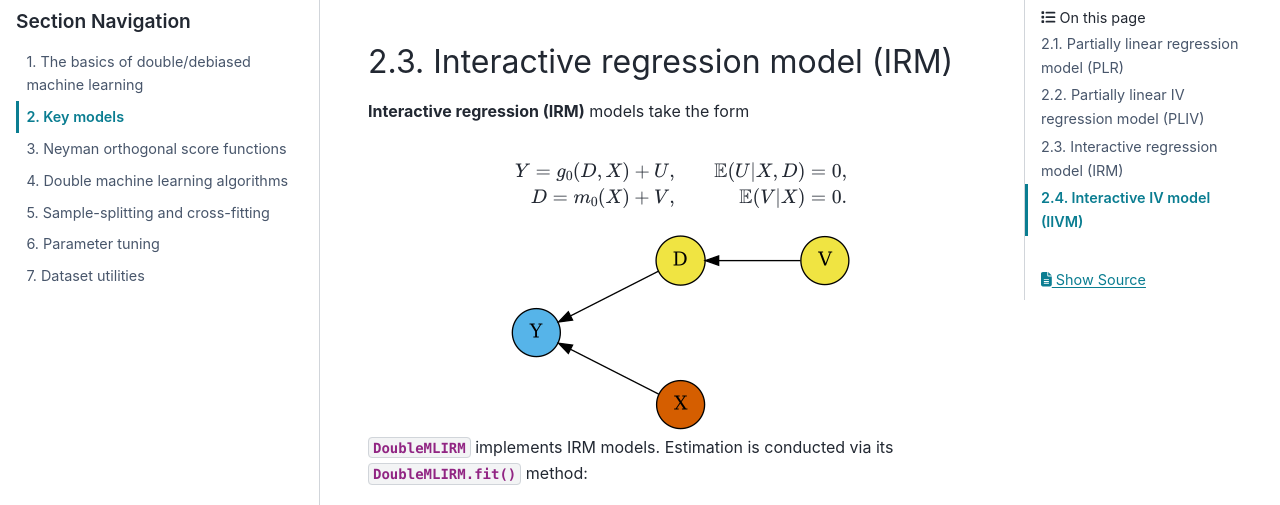
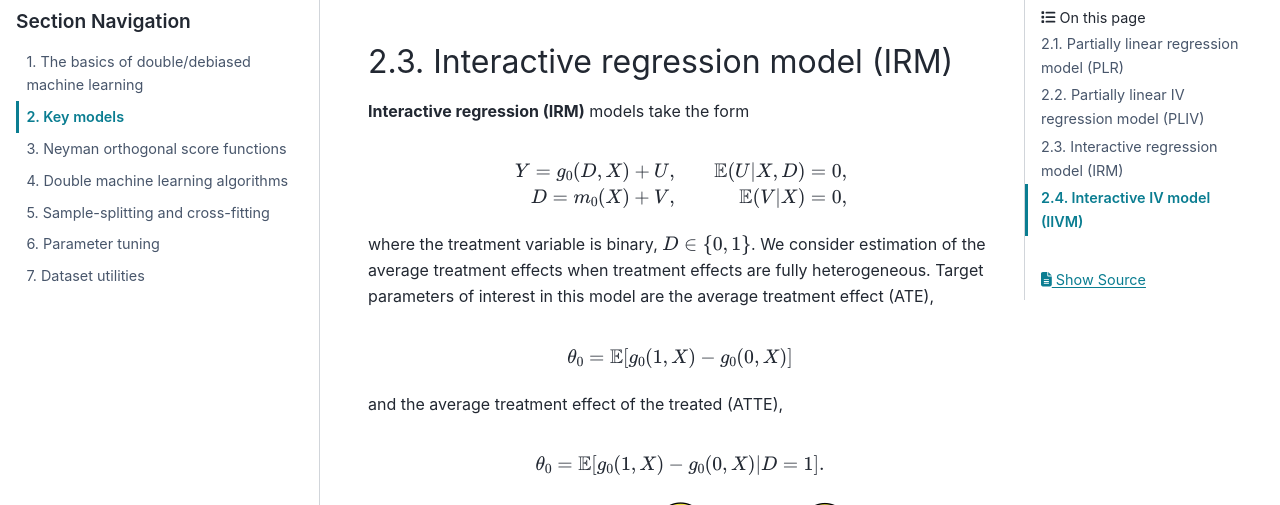
Before and after one commit to DoubleML/doubleml-for-py, a Sphinx documentation site: the page built from doubleml/doc/guide/models.rst, in a window 1280 px wide and 1400 px high, scrolled down 1475 px. Shown: the part 98-603 px from the top of the window. Built offline with Sphinx 7.4.7 and the PyData theme 0.15.4, drawn with Linux system fonts in a browser that asks for light colours; pages that are not in the unit, such as notebooks, are missing from menus; some of the changed text lies outside the part shown; grey boxes are pictures that could not be loaded.

Commit message:
added details to the model description of IRM and IIVM

```diff
--- a/doubleml/doc/shared/models/iivm.rst
+++ b/doubleml/doc/shared/models/iivm.rst
@@ -4,4 +4,12 @@
 
     Y = g_0(D, X) + \zeta, & &\mathbb{E}(\zeta | Z, X) = 0,
 
-    Z = m_0(X) + V, & &\mathbb{E}(V | X) = 0.
+    Z = m_0(X) + V, & &\mathbb{E}(V | X) = 0,
+
+where the treatment variable is binary, :math:`D \in \lbrace 0,1 \rbrace`
+and the instrument is binary, :math:`Z \in \lbrace 0,1 \rbrace`.
+The target parameter of interest in this model is the local average treatment effect (LATE),
+
+.. math::
+
+    \theta_0 = \frac{\mathbb{E}[\mu(1, X)] - \mathbb{E}[\mu(0,X)]}{\mathbb{E}[m(1, X)] - \mathbb{E}[m(0,X)]}
--- a/doubleml/doc/shared/models/irm.rst
+++ b/doubleml/doc/shared/models/irm.rst
@@ -4,4 +4,18 @@
 
     Y = g_0(D, X) + U, & &\mathbb{E}(U | X, D) = 0,
 
-    D = m_0(X) + V, & &\mathbb{E}(V | X) = 0.
+    D = m_0(X) + V, & &\mathbb{E}(V | X) = 0,
+
+where the treatment variable is binary, :math:`D \in \lbrace 0,1 \rbrace`.
+We consider estimation of the average treatment effects when treatment effects are fully heterogeneous.
+Target parameters of interest in this model are the average treatment effect (ATE),
+
+.. math::
+
+    \theta_0 = \mathbb{E}[g_0(1, X) - g_0(0,X)]
+
+and the average treatment effect of the treated (ATTE),
+
+.. math::
+
+    \theta_0 = \mathbb{E}[g_0(1, X) - g_0(0,X) | D=1].
```
